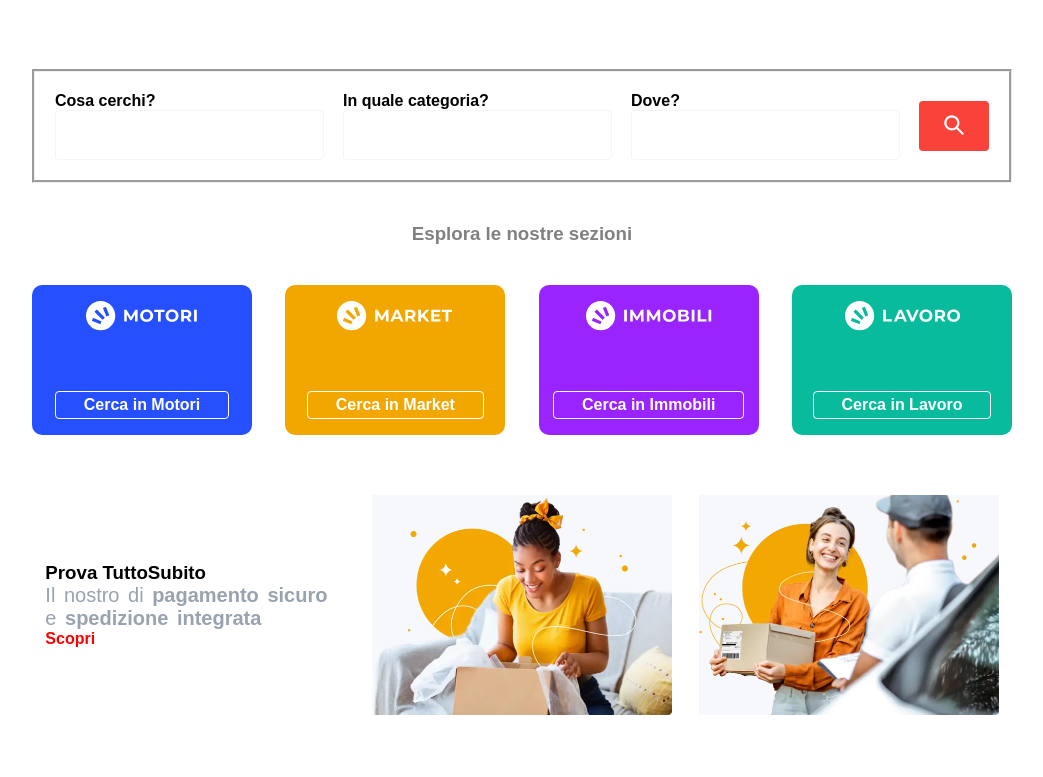
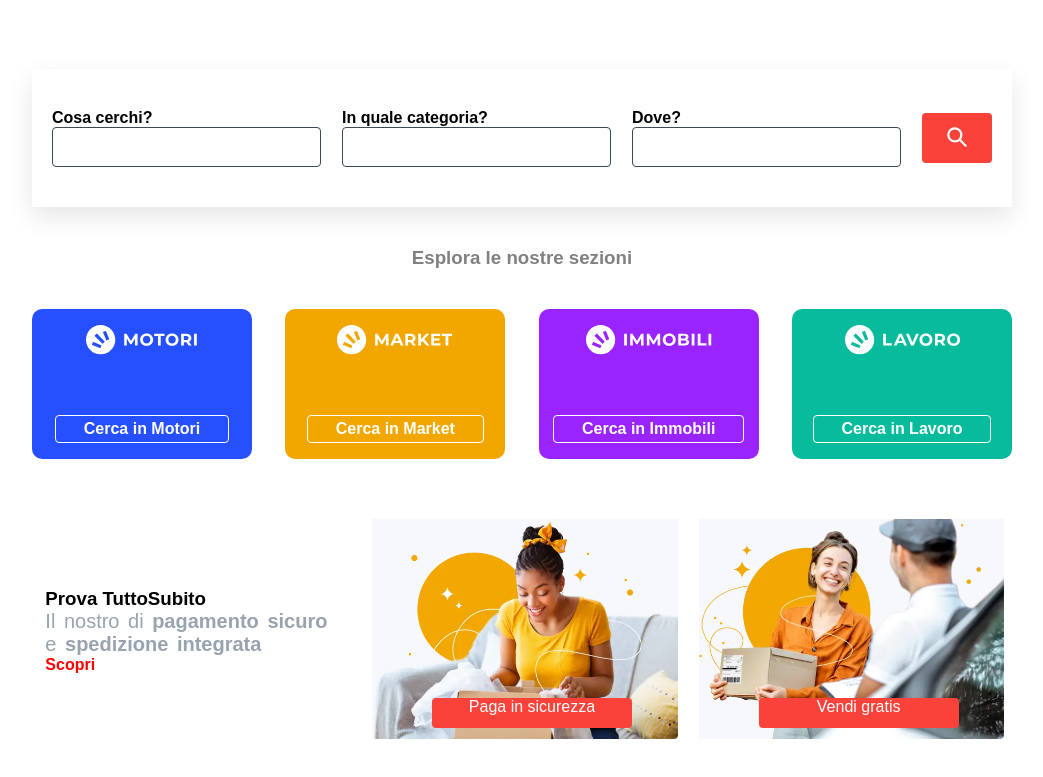
Before and after one commit to Diakoretina/htmlcss-subito.it, a plain HTML site: page index.html in a window 1280 px wide. Shown: the part 103-880 px from the top of the page, without its empty margins (118-1161 px from the left). Drawn offline with Linux system fonts and the light colour scheme.

Commit message:
Add button on Prova

```diff
--- a/index.html
+++ b/index.html
@@ -86,10 +86,16 @@
                     <a class="red" href="#"><strong>Scopri</strong></a>
                 </div>
                 <div class="try">
-                    <img src="./img/pay.webp" alt="Paga">
+                    <div class="tryb">
+                        <img src="./img/pay.webp" alt="Paga">
+                        <a class="bta">Paga in sicurezza</a>
+                    </div>
                 </div>
                 <div class="try">
-                    <img src="./img/sell.webp" alt="Paga">
+                    <div class="tryb">
+                        <img src="./img/sell.webp" alt="Paga">
+                        <a class="bta">Vendi gratis</a>
+                    </div>
                 </div>
             </div>
         </main>
--- a/style.css
+++ b/style.css
@@ -80,19 +80,19 @@
 }
 /*Search*/
 .bar{
-    padding: 20px 20px;
+    padding: 40px 20px;
     margin-top: 72px;
     display: flex;
     justify-content: space-between;
     align-items: center;
-    border-style: groove;
+    box-shadow: 0 10px 24px 0 rgb(0 0 0 / 10%);
 }
 .search input{
     width: 150%;
-    height: 50px;
+    height: 40px;
     border-radius: 4px;
     border: 1px solid;
-    border-color: #f4f5f9;
+    border-color: #3c4858;
 }
 .glass button{
     width: 70px;
@@ -156,7 +156,21 @@
     height: 220px;
     background-color: #f7f8fb;
 }
-
+.tryb{
+    position: relative;
+}
+.bta{
+    width: 200px;
+    height: 30px;
+    background-color: #f9423a;
+    color: white;
+    border-style: none;
+    border-radius: 4px;
+    text-align: center;
+    position: absolute;
+    top: 80%;
+    left: 20%;
+}
 /*Utilities*/
 .bblue{
     background-color: #2650ff;
```
